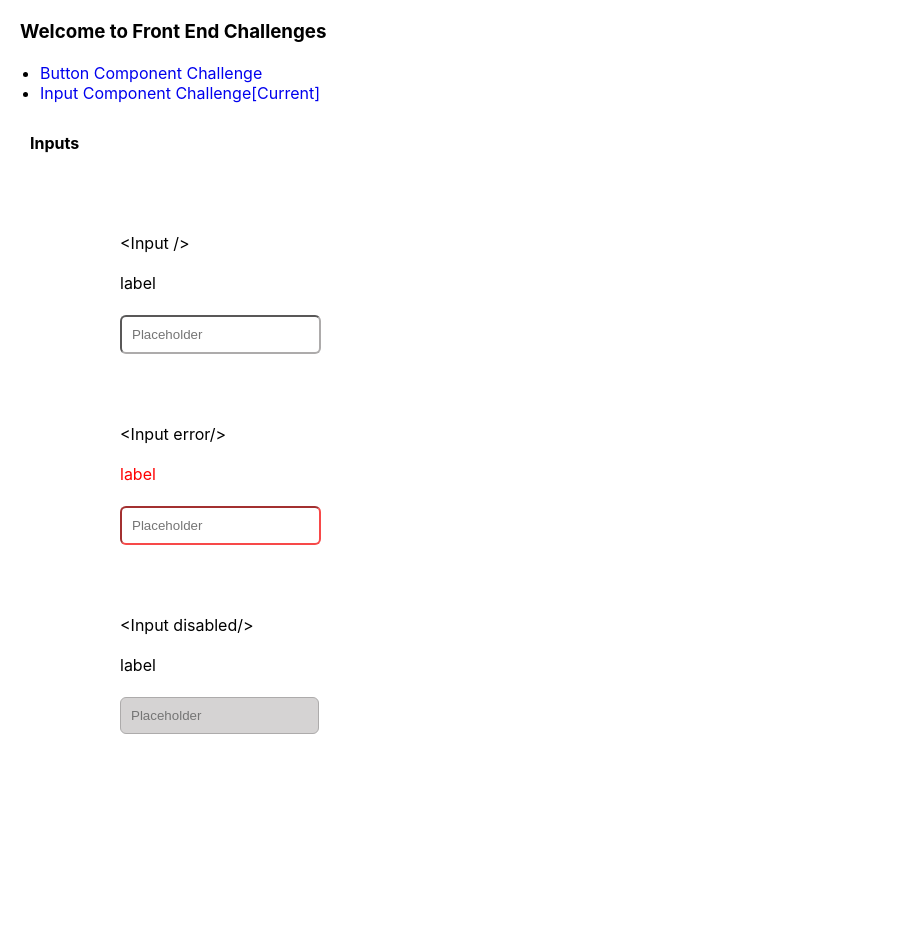
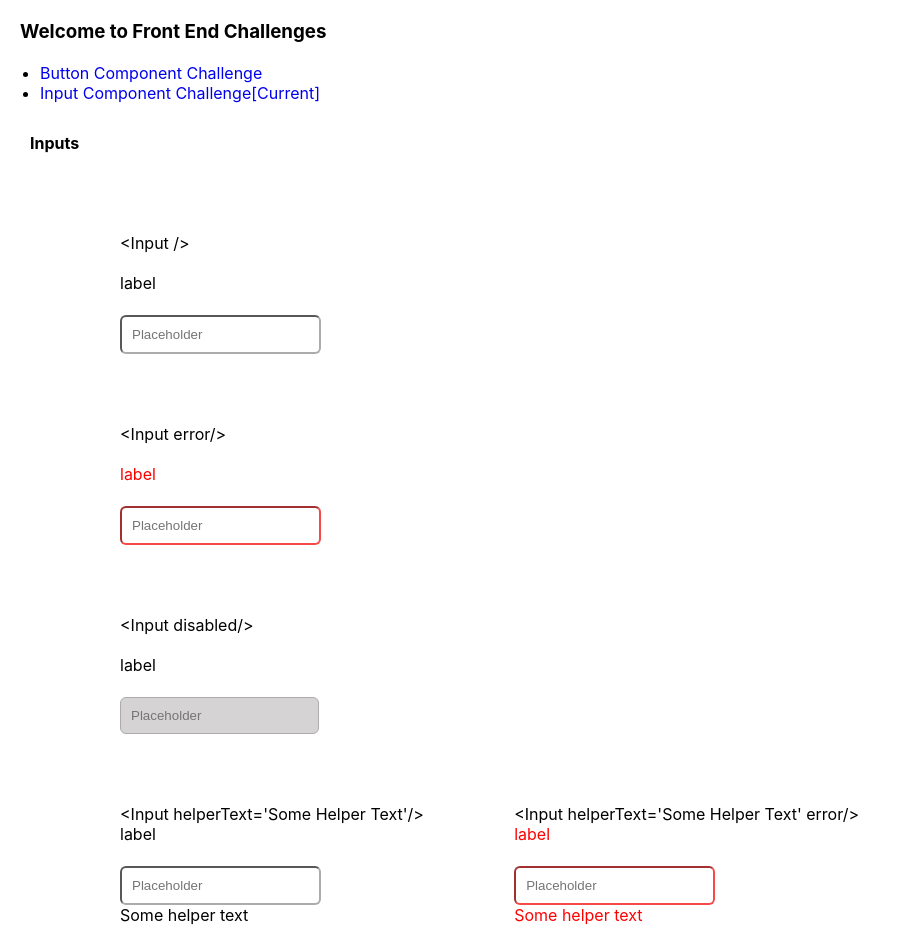
Before and after one commit to bipin-codes/front-end-challenges, a React (Create React App) app: page /input in a window 1280 px wide. Shown: the top 952 px of the page, without its empty margins (0-900 px from the left). Before the commit the page ends 814 px from the top, so only its background shows below. Built offline with nearby package versions, Linux system fonts and the light colour scheme.

Commit message:
helper-text done

```diff
--- a/src/components/Input/Input.css
+++ b/src/components/Input/Input.css
@@ -1,3 +1,7 @@
+input {
+  outline: none;
+}
+
 /* LABEL STYLING */
 .label {
   margin-bottom: 2px;
@@ -48,3 +52,14 @@
 .disabled {
   background-color: rgb(213, 211, 211);
 }
+/* helperText */
+.helper {
+  color: black;
+}
+.div-error,
+.div-danger-focus {
+  color: red;
+}
+.div-danger-hover {
+  color: black;
+}
--- a/src/components/Input/Input.tsx
+++ b/src/components/Input/Input.tsx
@@ -4,11 +4,12 @@ import "./Input.css";
 interface InputProps {
   error?: boolean;
   disabled?: boolean;
+  helperText?: string;
 }
 
 // decide styles for input and label
 const getStyles = (
-  { error }: InputProps,
+  { error, helperText }: InputProps,
   isFocused: boolean,
   isHovered: boolean,
   elementName: string
@@ -31,7 +32,7 @@ export const Input: React.FC<InputProps> = (props) => {
   const [isHovered, setIsHovered] = useState<boolean>(false);
 
   //Unrwapping props
-  const { disabled } = props;
+  const { disabled, helperText } = props;
 
   return (
     <>
@@ -64,6 +65,19 @@ export const Input: React.FC<InputProps> = (props) => {
           )} ${disabled ? "disabled" : ""}`}
           placeholder="Placeholder"
         />
+
+        {helperText && (
+          <div
+            className={`label ${getStyles(
+              props,
+              isFocused,
+              isHovered,
+              "label"
+            )}`}
+          >
+            {helperText}
+          </div>
+        )}
       </div>
     </>
   );
--- a/src/pages/Input/InputPage.tsx
+++ b/src/pages/Input/InputPage.tsx
@@ -35,6 +35,19 @@ export const InputPage: React.FC = () => {
           <br />
           <Input disabled />
         </div>
+
+        <div className="section-div" style={{ gridRowStart: 4 }}>
+          <div className="row-div">
+            <div>
+              <span>{"<Input helperText='Some Helper Text'/>"}</span>
+              <Input helperText="Some helper text" />
+            </div>
+            <div>
+              <span>{"<Input helperText='Some Helper Text' error/>"}</span>
+              <Input helperText="Some helper text" error />
+            </div>
+          </div>
+        </div>
       </div>
     </div>
   );
```
